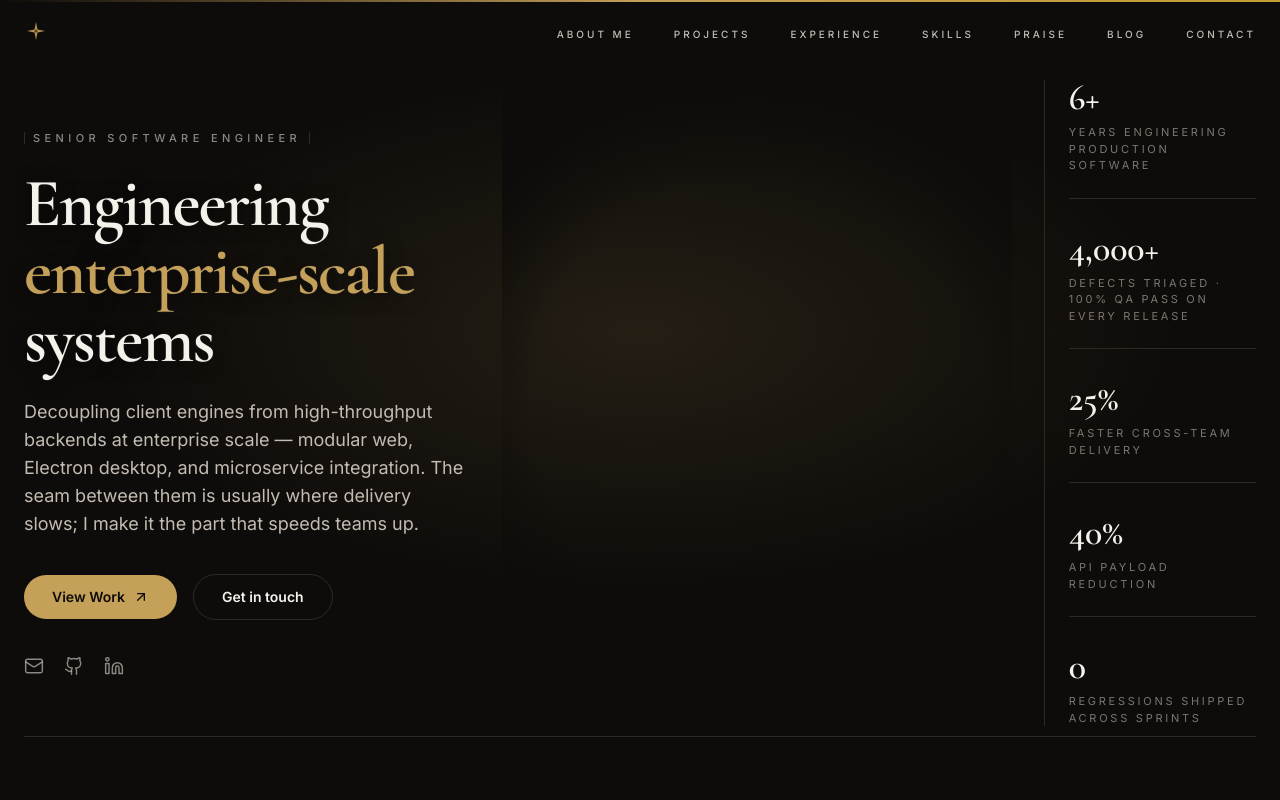
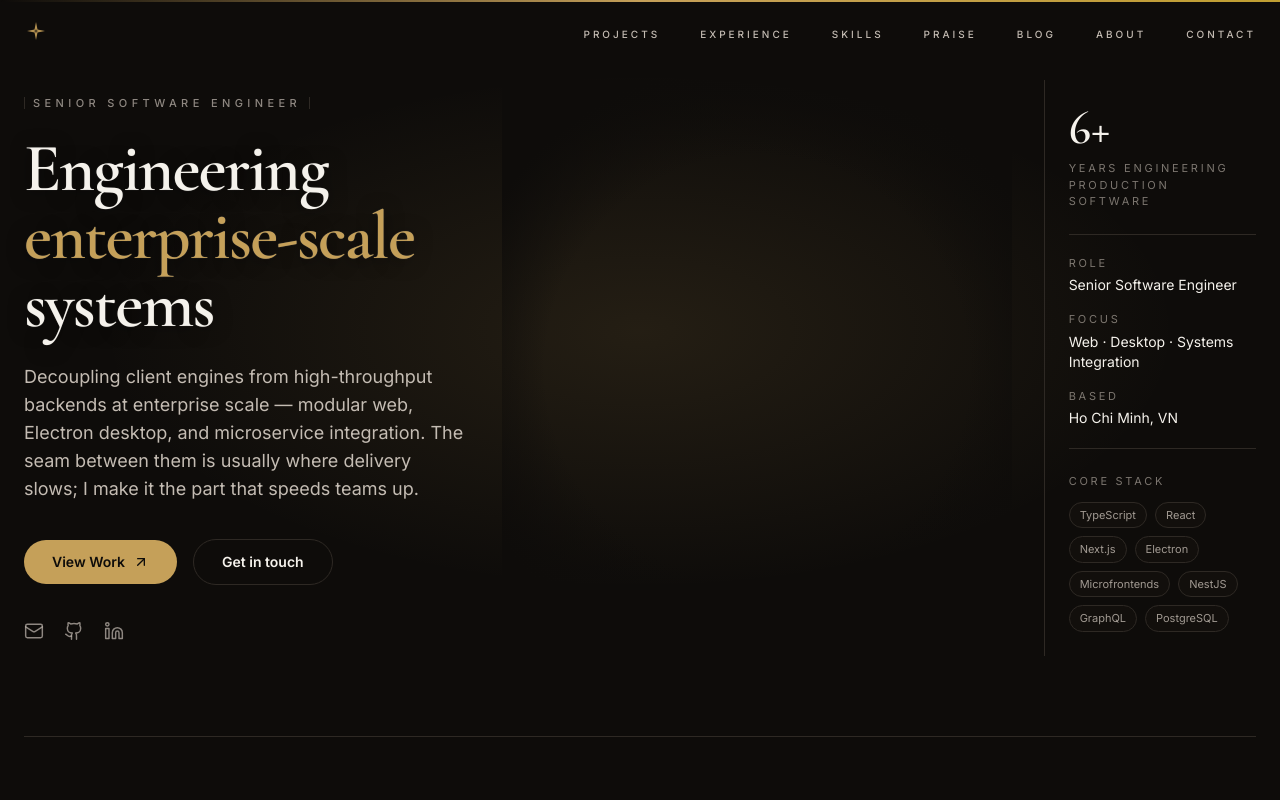
Before and after one commit to whitesilence98/bluefintuna, a Next.js app: page / in a window 1280 px wide. Shown: the top 800 px of the page. Built offline with nearby package versions, Linux system fonts and the light colour scheme.

Commit message:
Update minor content & seo

```diff
--- a/app/blog/[slug]/page.jsx
+++ b/app/blog/[slug]/page.jsx
@@ -10,7 +10,7 @@ import {
 import MdxServer from '@/components/MdxServer.jsx';
 import TableOfContents from '@/components/TableOfContents.jsx';
 
-const siteUrl = 'https://tuannguyen.com';
+const siteUrl = 'https://bluefintuna.vercel.app';
 
 // Pipe-tagged category label (editorial style).
 function CategoryTag({ children }) {
@@ -65,8 +65,38 @@ export default function BlogPost({ params }) {
   const post = getPostBySlug(params?.slug);
   if (!post) notFound();
 
+  // JSON-LD Article schema for rich results. Pairs with the Person schema in
+  // the root layout (author references the same entity).
+  const articleLd = {
+    '@context': 'https://schema.org',
+    '@type': 'BlogPosting',
+    headline: post.title,
+    description: post.excerpt,
+    datePublished: post.date,
+    dateModified: post.date,
+    author: {
+      '@type': 'Person',
+      name: post.author,
+      url: siteUrl,
+    },
+    publisher: {
+      '@type': 'Person',
+      name: 'Tuan Nguyen',
+      url: siteUrl,
+    },
+    mainEntityOfPage: {
+      '@type': 'WebPage',
+      '@id': `${siteUrl}/blog/${post.slug}`,
+    },
+    keywords: post.tags.join(', '),
+  };
+
   return (
     <article className="mx-auto max-w-6xl px-6 py-16">
+      <script
+        type="application/ld+json"
+        dangerouslySetInnerHTML={{ __html: JSON.stringify(articleLd) }}
+      />
       <Link
         href="/blog"
         className="mb-10 inline-flex items-center gap-1.5 text-sm text-sand/70 transition-colors hover:text-champagne"
--- a/app/blog/page.js
+++ b/app/blog/page.js
@@ -5,12 +5,12 @@ import { getAllPosts, formatDate, tagClass } from '@/lib/posts';
 export const metadata = {
   title: 'Blog',
   description:
-    'Technical articles on ComfyUI workflows, AI image synthesis, LLM prompt engineering, and local model deployment by Tuan Nguyen.',
+    'Technical articles by Tuan Nguyen — React Server Components, Next.js architecture, LLM prompt engineering, and local model deployment.',
   alternates: { canonical: '/blog' },
   openGraph: {
     title: 'Tuan Nguyen — Blog',
     description:
-      'Technical articles on ComfyUI workflows, LLM prompt engineering, and local model deployment.',
+      'Technical articles on React/Next.js architecture, LLM prompt engineering, and local model deployment.',
     url: '/blog',
     type: 'website',
   },
@@ -45,7 +45,7 @@ export default function BlogIndex() {
           Writing
         </h1>
         <p className="mt-4 max-w-2xl text-lg text-sand/70">
-          Technical writing on ComfyUI pipelines, LLM engineering, and the
+          Technical writing on React architecture, LLM engineering, and the
           tools I build with. All posts are static — fast to read, easy to cite.
         </p>
       </header>
--- a/app/layout.js
+++ b/app/layout.js
@@ -25,7 +25,7 @@ const cormorant = Cormorant_Garamond({
   variable: '--font-serif',
 });
 
-const siteUrl = 'https://tuannguyen.com';
+const siteUrl = 'https://bluefintuna.vercel.app';
 
 export const viewport = {
   themeColor: '#0E0C0A',
@@ -40,7 +40,7 @@ export const metadata = {
     template: '%s · Tuan Nguyen',
   },
   description:
-    'Portfolio of Tuan Nguyen, a Senior Software Engineer with 6+ years architecting global-scale web, Electron desktop, and modular systems for enterprise brands. TypeScript, React, Next.js, microservices, and local AI workflows.',
+    'Senior Software Engineer with 6+ years architecting modular web, Electron desktop, and microservice systems for enterprise brands like Razer. TypeScript, React, Next.js, Electron, and systems integration.',
   keywords: [
     'Tuan Nguyen',
     'Nguyen Duc Tuan',
@@ -69,21 +69,14 @@ export const metadata = {
     title: 'Tuan Nguyen — Senior Software Engineer',
     description:
       'Senior Software Engineer architecting global-scale web, desktop, and modular systems — TypeScript, React, Next.js, microservices, and local AI workflows.',
-    images: [
-      {
-        url: '/og.png',
-        width: 1200,
-        height: 630,
-        alt: 'Tuan Nguyen — Senior Software Engineer',
-      },
-    ],
+    // Drop a 1200×630 PNG at public/og.png to fill the social card.
+    images: [{ url: '/og.png', width: 1200, height: 630, alt: 'Tuan Nguyen — Senior Software Engineer' }],
   },
   twitter: {
     card: 'summary_large_image',
     title: 'Tuan Nguyen — Senior Software Engineer',
     description:
       'Senior Software Engineer — TypeScript, React, Next.js, Electron, microservices, and local AI workflows (Ollama, Claude).',
-    images: ['/og.png'],
     creator: '@whitesilence98',
   },
   robots: {
@@ -129,9 +122,24 @@ export default function RootLayout({ children }) {
       'NestJS',
       'GraphQL',
       'PostgreSQL',
+      'AWS',
+      'Docker',
       'Ollama',
       'AI-assisted debugging',
     ],
+    alumniOf: {
+      '@type': 'CollegeOrUniversity',
+      name: 'University of Information Technology',
+      address: {
+        '@type': 'PostalAddress',
+        addressLocality: 'Ho Chi Minh City',
+        addressCountry: 'VN',
+      },
+    },
+    worksFor: {
+      '@type': 'Organization',
+      name: 'S3 Corporation',
+    },
     sameAs: [
       'https://github.com/whitesilence98',
       'https://www.linkedin.com/in/tuan-nguyend',
--- a/app/robots.js
+++ b/app/robots.js
@@ -1,6 +1,6 @@
 export default function robots() {
   return {
     rules: { userAgent: '*', allow: '/' },
-    sitemap: 'https://tuannguyen.com/sitemap.xml',
+    sitemap: 'https://bluefintuna.vercel.app/sitemap.xml',
   };
 }
--- /dev/null
+++ b/app/sitemap.js
@@ -0,0 +1,26 @@
+import { getAllSlugs } from '@/lib/posts';
+
+/**
+ * sitemap.js
+ * Next.js file-based sitemap. Served at /sitemap.xml — referenced by robots.js.
+ * Static routes are listed manually; blog post routes are generated from the
+ * MDX frontmatter so new posts appear without editing this file.
+ */
+export default function sitemap() {
+  const base = 'https://bluefintuna.vercel.app';
+  const lastModified = new Date();
+
+  const staticRoutes = [
+    { url: `${base}/`, changeFrequency: 'monthly', priority: 1.0 },
+    { url: `${base}/blog`, changeFrequency: 'weekly', priority: 0.8 },
+  ];
+
+  const postRoutes = getAllSlugs().map((slug) => ({
+    url: `${base}/blog/${slug}`,
+    changeFrequency: 'monthly',
+    priority: 0.6,
+    lastModified,
+  }));
+
+  return [...staticRoutes, ...postRoutes];
+}
--- a/components/Hero.jsx
+++ b/components/Hero.jsx
@@ -4,7 +4,7 @@ import dynamic from 'next/dynamic';
 import { Suspense } from 'react';
 import { motion } from 'framer-motion';
 import { Github, Linkedin, Mail, ArrowUpRight } from 'lucide-react';
-import { STATS } from '@/lib/stats';
+import { PROFILE } from '@/lib/profile';
 import MagneticButton from '@/components/MagneticButton';
 
 // Lazy-load the WebGL canvas so it never blocks first paint / LCP.
@@ -47,16 +47,14 @@ function CategoryTag({ children }) {
   );
 }
 
-// Vertical stat block for the right sidebar.
-function StatBlock({ value, label, last }) {
+// Labeled profile row for the right sidebar (Role / Focus / Based).
+function ProfileRow({ label, value }) {
   return (
-    <div className={last ? '' : 'border-b border-rule pb-6'}>
-      <div className="font-serif text-4xl font-semibold leading-none text-ink">
-        {value}
-      </div>
-      <div className="mt-2 text-[11px] uppercase tracking-[0.25em] text-sand/60">
+    <div>
+      <div className="text-[11px] uppercase tracking-[0.25em] text-sand/60">
         {label}
       </div>
+      <div className="mt-1 text-sm text-ink">{value}</div>
     </div>
   );
 }
@@ -169,17 +167,48 @@ export default function Hero() {
         <div className="pointer-events-none absolute inset-0 bg-[radial-gradient(circle_at_center,transparent_55%,#0E0C0A_80%)]" />
       </motion.div>
 
-      {/* RIGHT COLUMN: vertical stats sidebar — single source in lib/stats.js */}
+      {/* RIGHT COLUMN: at-a-glance profile sidebar — role, experience, stack.
+          Achievement metrics live in the Experience section, not here. */}
       <motion.aside
-        className="hidden flex-col justify-center gap-8 border-l border-rule pl-6 lg:flex"
+        className="hidden min-h-0 flex-col justify-center gap-6 overflow-y-auto border-l border-rule pl-6 lg:flex"
         initial={{ opacity: 0, x: 12 }}
         animate={{ opacity: 1, x: 0 }}
         transition={{ duration: 0.6, delay: 0.35, ease: 'easeOut' }}
-        aria-label="Career stats"
+        aria-label="Profile"
       >
-        {STATS.map((s, i) => (
-          <StatBlock key={s.k} value={s.k} label={s.v} last={i === STATS.length - 1} />
-        ))}
+        {/* Headline years-of-experience number */}
+        <div>
+          <div className="font-serif text-5xl font-semibold leading-none text-ink">
+            {PROFILE.yoe}
+          </div>
+          <div className="mt-2 text-[11px] uppercase tracking-[0.25em] text-sand/60">
+            {PROFILE.yoeLabel}
+          </div>
+        </div>
+
+        {/* Role + focus + location as labeled rows */}
+        <div className="space-y-4 border-y border-rule py-5">
+          <ProfileRow label="Role" value={PROFILE.role} />
+          <ProfileRow label="Focus" value={PROFILE.focus} />
+          <ProfileRow label="Based" value={PROFILE.location} />
+        </div>
+
+        {/* Core stack as pill badges */}
+        <div>
+          <div className="mb-3 text-[11px] uppercase tracking-[0.25em] text-sand/60">
+            Core stack
+          </div>
+          <div className="flex flex-wrap gap-2">
+            {PROFILE.stack.map((tech) => (
+              <span
+                key={tech}
+                className="rounded-full border border-rule bg-espresso-900/60 px-2.5 py-1 text-[11px] text-sand/80"
+              >
+                {tech}
+              </span>
+            ))}
+          </div>
+        </div>
       </motion.aside>
     </section>
   );
--- a/components/Navbar.jsx
+++ b/components/Navbar.jsx
@@ -15,15 +15,16 @@ import { Menu, X } from 'lucide-react';
  *   - Mobile: minimal fullscreen drawer
  */
 
-// Nav order matching the reference aesthetic.
+// Nav order mirrors the actual section order in app/page.js so the links
+// map 1:1 to what a visitor sees scrolling top→bottom.
 // Blog points to /#blog (homepage section), not /blog (blog index route).
 const NAV = [
-  { label: 'About Me', href: '/#about' },
   { label: 'Projects', href: '/#projects' },
   { label: 'Experience', href: '/#experience' },
   { label: 'Skills', href: '/#skills' },
   { label: 'Praise', href: '/#testimonials' },
   { label: 'Blog', href: '/#blog' },
+  { label: 'About', href: '/#about' },
   { label: 'Contact', href: '/#contact' },
 ];
 
--- /dev/null
+++ b/lib/profile.js
@@ -0,0 +1,25 @@
+/**
+ * profile.js
+ * At-a-glance profile facts for the Hero sidebar — the "who I am" layer
+ * (role, years, location, core stack). Distinct from lib/stats.js, which
+ * holds the achievement metrics (defects, payload reduction, etc.) that
+ * belong in the Experience section. Everything here traces to the CV.
+ */
+export const PROFILE = {
+  role: 'Senior Software Engineer',
+  focus: 'Web · Desktop · Systems Integration',
+  yoe: '6+',
+  yoeLabel: 'Years engineering production software',
+  location: 'Ho Chi Minh, VN',
+  // Curated top-of-funnel stack — the full list lives in the Skills section.
+  stack: [
+    'TypeScript',
+    'React',
+    'Next.js',
+    'Electron',
+    'Microfrontends',
+    'NestJS',
+    'GraphQL',
+    'PostgreSQL',
+  ],
+};
```
